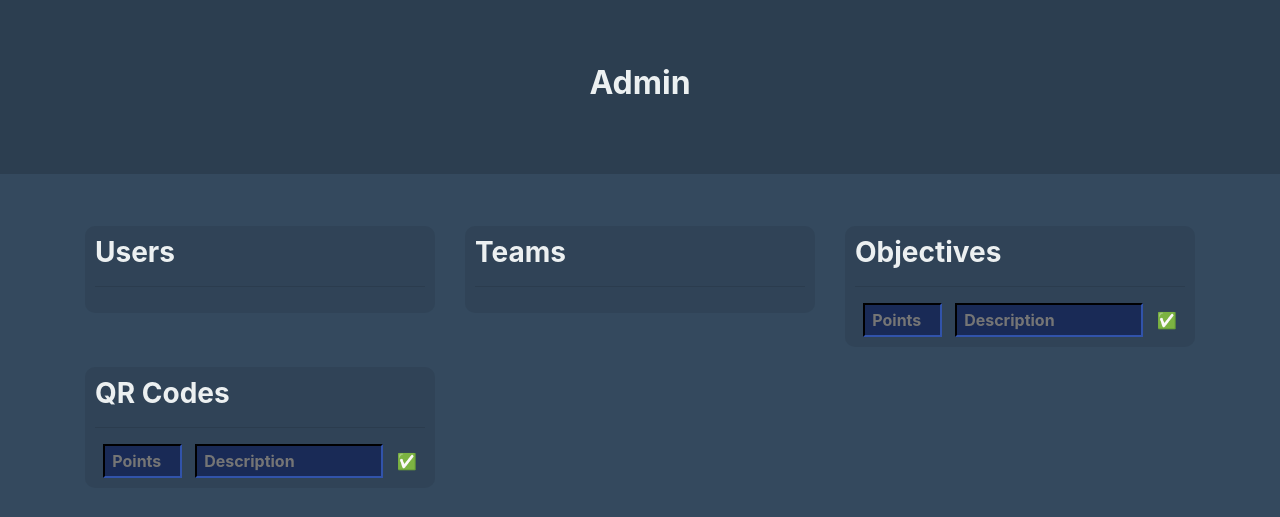
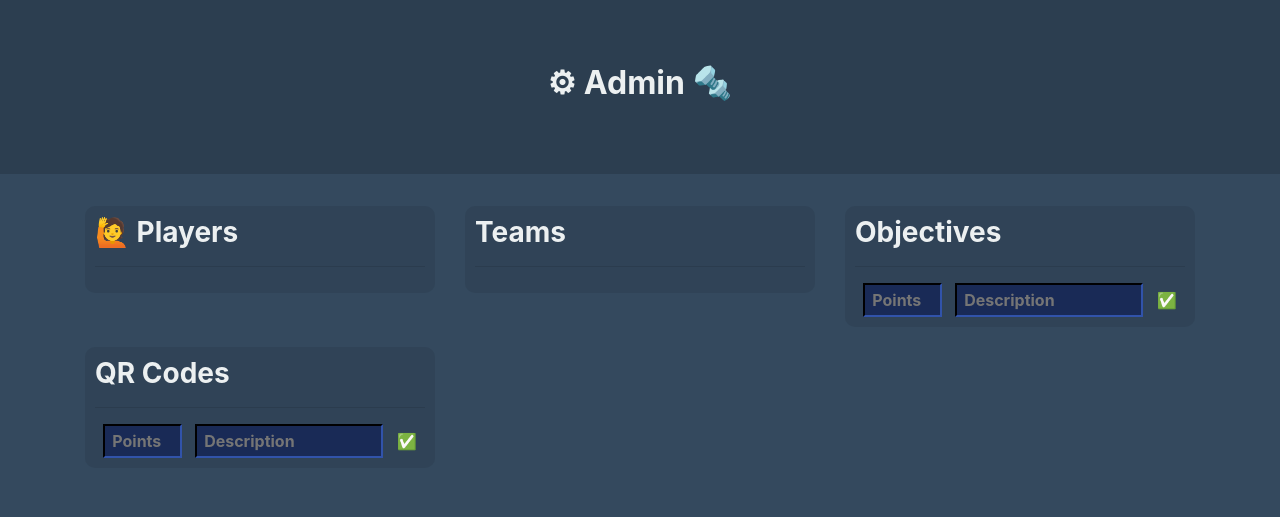
Before and after one commit to bastienexertier/picturegame, a Flask app: page /admin in a window 1280 px wide. Shown: the top 517 px of the page. Run offline with Flask 2, Linux system fonts and the light colour scheme; data that the repository does not hold is empty; some libraries are stand-ins or nearby versions.

Commit message:
ajout de pleins d'emojis

```diff
--- a/static/css/style.css
+++ b/static/css/style.css
@@ -35,8 +35,8 @@ img {
 	background-color: #2c3e5080;
 	border-radius: 10px;
 	padding: 10px;
-	margin-top: 20px;
-	margin-bottom: 0px;
+	margin-top: 0px;
+	margin-bottom: 20px;
 }
 
 .element-container {
--- a/templates/admin.html
+++ b/templates/admin.html
@@ -9,7 +9,7 @@
 <body>
 	<div class="jumbotron">
 		<div class="row text-center">
-			<h2 class="col-12">Admin</h2>
+			<h2 class="col-12">&#x2699; Admin &#x1F529;</h2>
 		</div>
 	</div>
 	<div class="container">
@@ -17,7 +17,7 @@
 
 			<div class="col-12 col-md-6 col-xl-4 element-container">
 				<div class="element">
-					<h3>Users</h3>
+					<h3>&#x1F64B; Players</h3>
 					<hr>
 					<div class="row">
 						{% for user in users.users %}
--- a/templates/team_list.html
+++ b/templates/team_list.html
@@ -29,9 +29,8 @@
 			{% for t in teams %}
 				<div class="col-12 col-md-6 col-xl-4 element-container">
 					<div class="element">
-						<div class="row">
-							<h4 class="col-12">{{ t.name }}</h4>
-						</div>
+						<h3>{{ t.name }}</h3>
+						<hr>
 						<div class="row">
 							<h4 class="col-3">
 								{% if t.medal == 1 %}&#x1F947;
--- a/templates/team_page.html
+++ b/templates/team_page.html
@@ -37,7 +37,7 @@
 
 			<div class="col-12 col-md-6 col-xl-4 element-container">
 				<div class="element">
-					<h3>Members</h3>
+					<h3>&#x1F64B; Members</h3>
 					<hr>
 					{% for teammate in teammates %}
 						<span>{{ teammate.name }}</span>
@@ -47,7 +47,7 @@
 
 			<div class="col-12 col-md-6 col-xl-4 element-container">
 				<div class="element">
-					<h3>Secrets</h3>
+					<h3>&#x1F92B; Secrets</h3>
 					<hr>
 					{% for qr in qrs.qrcodes %}
 						<span onclick="alert('{{ qr.description }}');">
@@ -65,7 +65,7 @@
 			{% for obj in objectives %}
 			<div class="col-12 col-md-6 col-xl-4 element-container">
 				<div class="element">
-					<h3>{{ obj.description }}</h3>
+					<h3>&#x1F5BC; {{ obj.description }}</h3>
 					<hr>
 					{% if obj.obj_id in pictures %}
 					<img class="obj-img" src="/picture/{{ pictures[obj.obj_id].filename }}">
```
